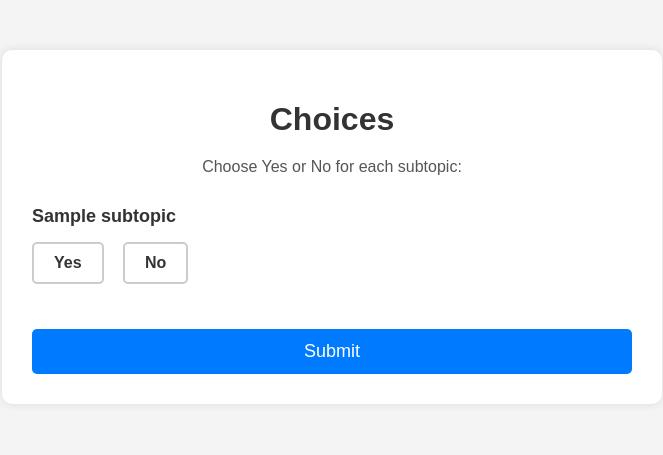
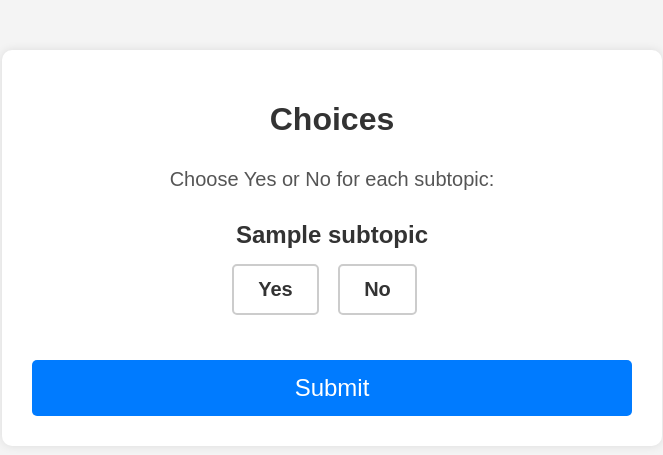
Before and after one commit to FloofyJin/XDeveloperCompetition2024, a Django app: template Django-Utils/InterestsApp/templates/choices.html in a window 1280 px wide. Shown: the top 455 px of the page, without its empty margins (308-971 px from the left). Run offline with Django 5.2, Linux system fonts and the light colour scheme; the template is opened without the code that fills it: most values are stand-ins (such as "Sample title", 1, 10 or a date in 2020).

Commit message:
centered text

```diff
--- a/Django-Utils/InterestsApp/templates/choices.html
+++ b/Django-Utils/InterestsApp/templates/choices.html
@@ -24,27 +24,29 @@
         h1 {
             color: #333;
             text-align: center;
-            margin-bottom: 20px;
+            font-size: 32px;
+            margin-bottom: 30px;
         }
         p {
             color: #555;
             text-align: center;
+            font-size: 20px;
             margin-bottom: 30px;
         }
         form {
-            text-align: left;
+            text-align: center;
         }
         label {
             display: block;
             margin-bottom: 15px;
             font-weight: bold;
             color: #333;
-            font-size: 18px;
+            font-size: 24px;
         }
         .option {
             display: inline-block;
             margin-right: 15px;
-            font-size: 16px;
+            font-size: 20px;
         }
         input[type="radio"] {
             display: none;
@@ -52,11 +54,11 @@
         input[type="radio"] + label {
             display: inline-block;
             cursor: pointer;
-            padding: 10px 20px;
+            padding: 12px 24px;
             border-radius: 5px;
             border: 2px solid #ccc;
             transition: all 0.3s ease;
-            font-size: 16px;
+            font-size: 20px;
         }
         input[type="radio"]:checked + label {
             background-color: #007bff;
@@ -66,13 +68,13 @@
         input[type="submit"] {
             display: block;
             width: 100%;
-            padding: 12px;
+            padding: 14px;
             margin-top: 30px;
             border: none;
             border-radius: 5px;
             background-color: #007bff;
             color: #fff;
-            font-size: 18px;
+            font-size: 24px;
             cursor: pointer;
             transition: background-color 0.3s ease;
         }
```
